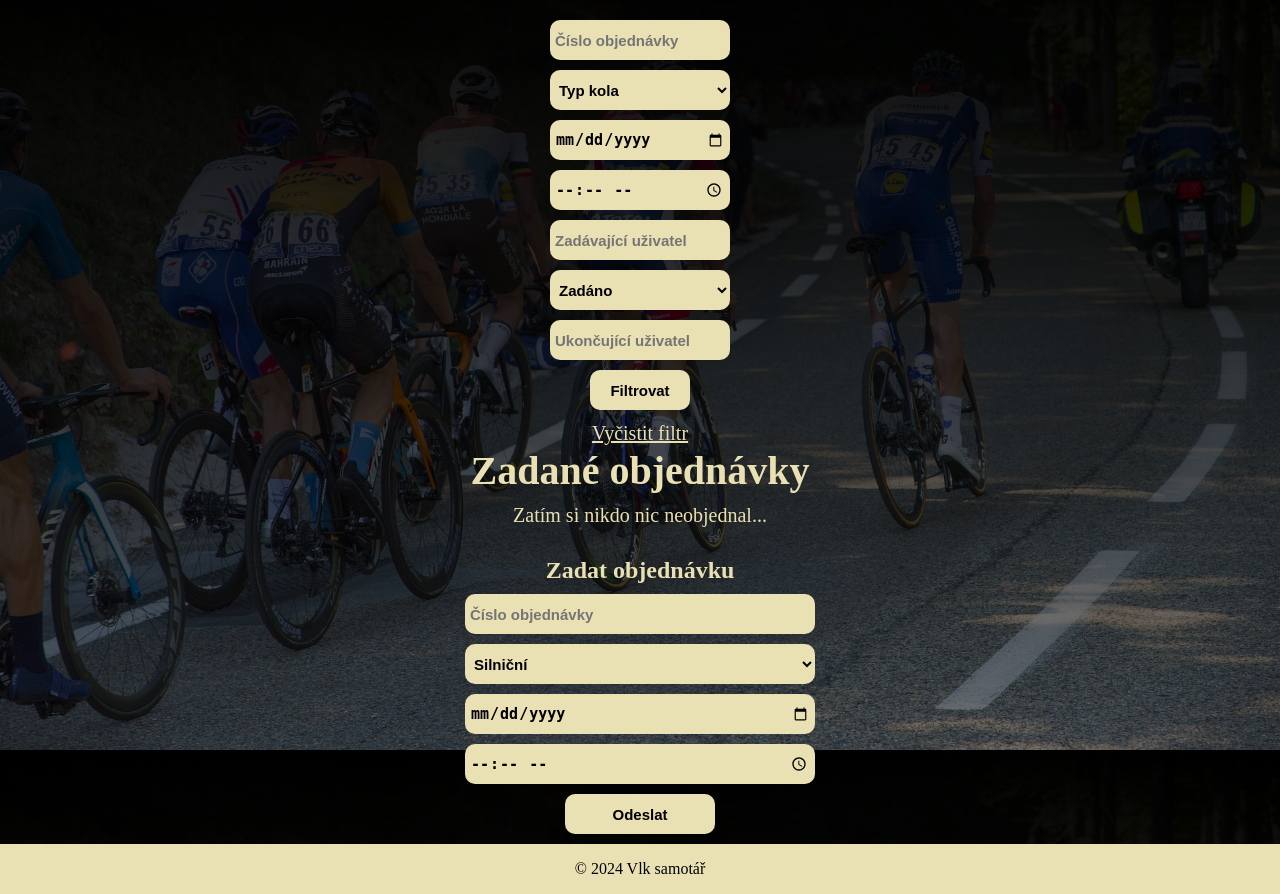
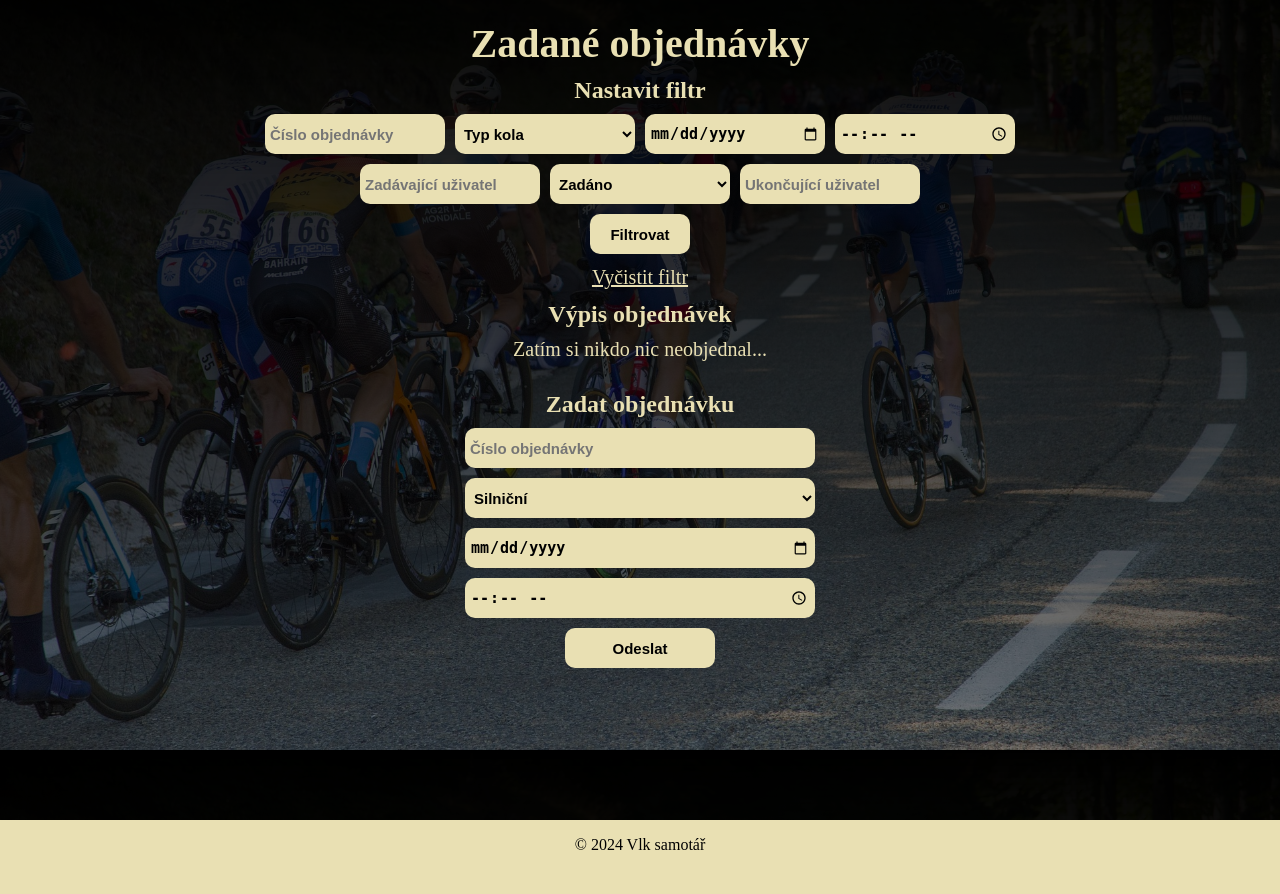
Before and after one commit to lonelyWolf-developer/OrderingSystem, a PHP site: page / in a window 1280 px wide. Shown: the part 50-944 px from the top of the page. After the commit the page ends 900 px from the top, so only its background shows below. Run offline with PHP 8.4, Linux system fonts and the light colour scheme; the visitor is signed in with stand-in values (Sample User, id 1); data that the repository does not hold is empty; style sheets or scripts are compiled from the project's sources.

Commit message:
Styling a search form in index.php.

```diff
--- a/assets/writeOrders.php
+++ b/assets/writeOrders.php
@@ -1,5 +1,5 @@
 <section class="writeOrders">
-    <h1><?= $statusText ?> objednávky</h1>
+    <h2>Výpis objednávek</h2>
     <?php if (!empty($contracts)): ?>
         <?php foreach ($contracts as $oneContract): ?>
 
--- a/css/main.css
+++ b/css/main.css
@@ -71,6 +71,10 @@ body {
   color: rgb(233, 224, 179);
   margin-bottom: 10px;
   font-size: 40px;
+}
+.writeOrders h2 {
+  margin-bottom: 10px;
+  color: rgb(233, 224, 179);
 }
 .writeOrders .row {
   width: 100%;
@@ -301,6 +305,7 @@ body {
   font-size: 20px;
   display: block;
   padding: 2px;
+  margin-bottom: 10px;
 }
 .searchDatabase form a:hover {
   transition: 0.5s;
@@ -319,6 +324,12 @@ body {
 .searchDatabase form .buttons {
   display: flex;
   flex-direction: column;
+  align-items: center;
+  justify-content: center;
+}
+.searchDatabase form .formRow {
+  display: flex;
+  flex-direction: row;
   align-items: center;
   justify-content: center;
 }
--- a/css/main.scss
+++ b/css/main.scss
@@ -70,6 +70,7 @@ body{
 .writeOrders {
     @include MainSectionSetting();
     @include MainHeader();
+    @include SecondHeader();
 
     .row {
     @include RowSetting();
@@ -259,6 +260,7 @@ body{
             font-size: 20px;
             display: block;
             padding: 2px;
+            margin-bottom: 10px;
 
             &:hover{
                 transition: 0.5s;
@@ -280,6 +282,13 @@ body{
         .buttons{
             display: flex;
             flex-direction: column;
+            align-items: center;
+            justify-content: center;
+        }
+
+        .formRow{
+            display: flex;
+            flex-direction: row;
             align-items: center;
             justify-content: center;
         }
--- a/index.php
+++ b/index.php
@@ -78,7 +78,10 @@ switch ($filterStatus) {
             <?php if($user->id != null): ?>
 
                 <section class="searchDatabase">
+                    <h1><?= $statusText ?> objednávky</h1>
+                    <h2>Nastavit filtr</h2>
                     <form action="./admin/searchContracts.php" method="post">
+                        <div class="formRow">
                             <input type="text" name="filterOrderNumber" value="<?= htmlspecialchars($filterOrderNumber) ?>" placeholder="Číslo objednávky">
                             <select name="filterType">
                                 <option value="<?= null ?>">Typ kola</option>
@@ -92,6 +95,9 @@ switch ($filterStatus) {
                             </select>
                             <input type="date" name="filterDate" value="<?= htmlspecialchars($filterDate) ?>">
                             <input type="time" name="filterTime" value="<?= htmlspecialchars($filterTime) ?>">
+                        </div>
+
+                        <div class="formRow">
                             <input type="text" name="filterUser" placeholder="Zadávající uživatel" value="<?= htmlspecialchars($filterUser) ?>">
                             <select name="filterStatus">
                                 <!-- <option value="<?= null ?>">Status zakázky</option> -->
@@ -100,6 +106,8 @@ switch ($filterStatus) {
                                 <option value="<?= ContractStatus::Cancelled->value ?>" <?php if($filterStatus === "2") {echo " selected ";} ?>>Zrušeno</option>
                             </select>
                             <input type="text" name="filterChangingUser" placeholder="Ukončující uživatel" value="<?= htmlspecialchars($filterChangingUser) ?>">
+                        </div>
+
                         <section class="buttons">
                             <input type="submit" value="Filtrovat">
                             <a href="/OrderingSystem">Vyčistit filtr</a>
```
Also changed, not shown: 1 other file. Lines whose indentation alone changed are shown as unchanged.
